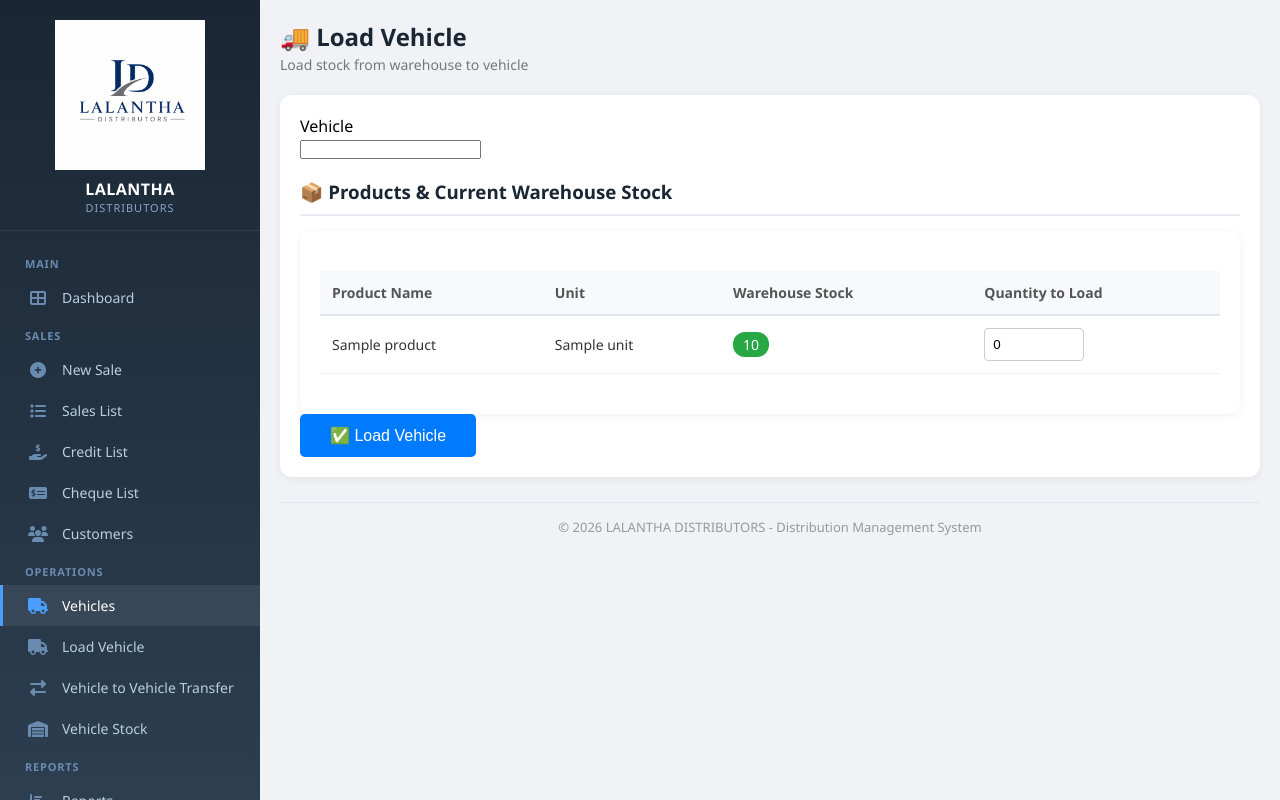
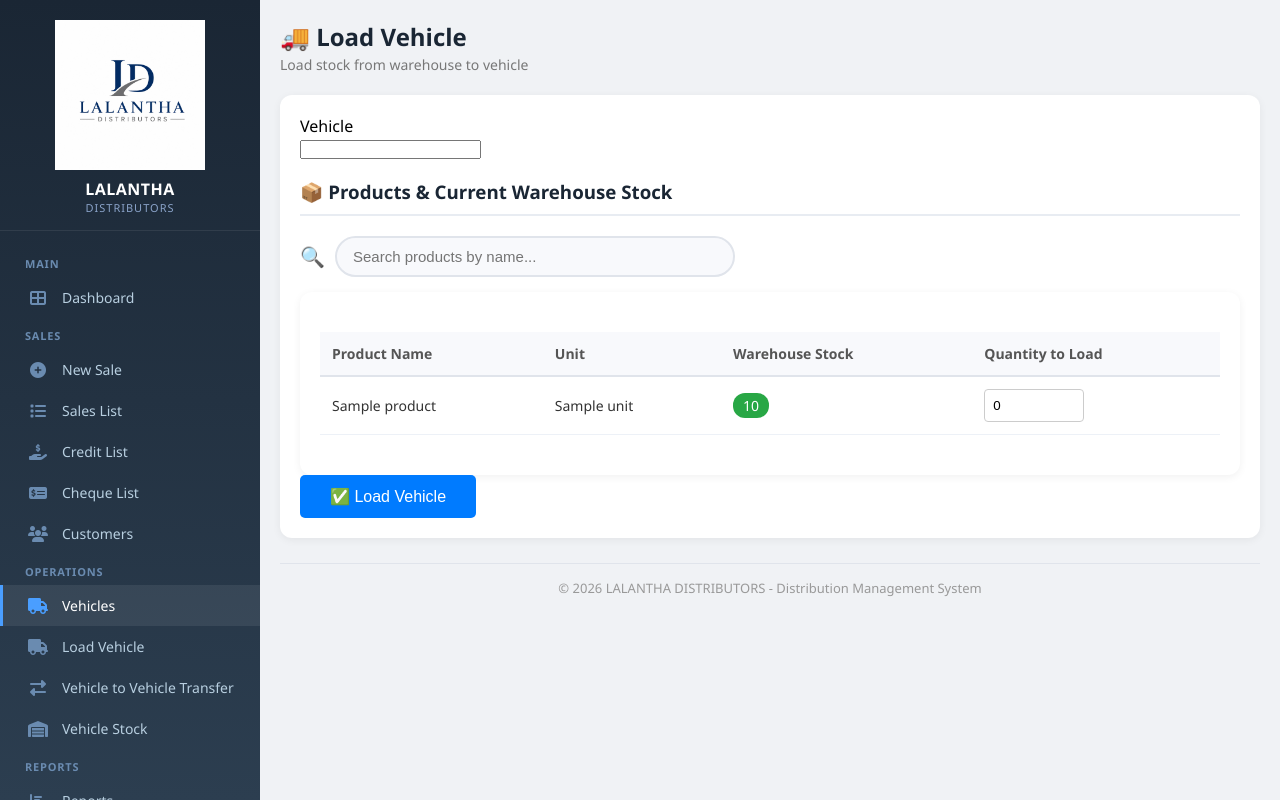
Before and after one commit to Sadaru17487/DMS_LALANTHA-, a Django app: template core/templates/core/load_vehicle.html in a window 1280 px wide. Run offline with Django 5.2, Linux system fonts and the light colour scheme; the template is opened without the code that fills it: most values are stand-ins (such as "Sample title", 1, 10 or a date in 2020); form fields are guessed from the names that the template uses.

Commit message:
Add search bar to Load Vehicle page

```diff
--- a/core/templates/core/load_vehicle.html
+++ b/core/templates/core/load_vehicle.html
@@ -8,12 +8,71 @@
 <style>
     .form-group { margin-bottom: 20px; }
     select, input[type="number"] { padding: 8px; border: 1px solid #ccc; border-radius: 4px; width: 100%; max-width: 300px; }
-    table { width: 100%; border-collapse: collapse; margin: 20px 0; }
-    th { background: #007bff; color: white; padding: 10px; text-align: left; }
-    td { padding: 10px; border-bottom: 1px solid #ddd; }
-    .stock-badge { background: #28a745; color: white; padding: 3px 10px; border-radius: 12px; font-size: 14px; }
-    .btn { background: #007bff; color: white; padding: 12px 30px; border: none; border-radius: 5px; font-size: 16px; cursor: pointer; }
+
+    .search-bar {
+        display: flex;
+        gap: 10px;
+        align-items: center;
+        margin: 20px 0 15px;
+    }
+    .search-bar input {
+        flex: 1;
+        padding: 10px 16px;
+        border: 2px solid #e0e4eb;
+        border-radius: 30px;
+        font-size: 15px;
+        background: #f8f9fc;
+        transition: 0.2s;
+        max-width: 400px;
+    }
+    .search-bar input:focus {
+        border-color: #007bff;
+        outline: none;
+        background: white;
+    }
+    .search-bar .icon {
+        font-size: 20px;
+        color: #888;
+    }
+
+    table {
+        width: 100%;
+        border-collapse: collapse;
+        margin: 20px 0;
+    }
+    th {
+        background: #007bff;
+        color: white;
+        padding: 10px;
+        text-align: left;
+    }
+    td {
+        padding: 10px;
+        border-bottom: 1px solid #ddd;
+    }
+    .stock-badge {
+        background: #28a745;
+        color: white;
+        padding: 3px 10px;
+        border-radius: 12px;
+        font-size: 14px;
+    }
+    .btn {
+        background: #007bff;
+        color: white;
+        padding: 12px 30px;
+        border: none;
+        border-radius: 5px;
+        font-size: 16px;
+        cursor: pointer;
+    }
     .btn:hover { background: #0056b3; }
+    .no-results {
+        text-align: center;
+        color: #999;
+        padding: 20px;
+        display: none;
+    }
 </style>
 
 <div class="container">
@@ -34,16 +93,26 @@
             </div>
 
             <h3>📦 Products & Current Warehouse Stock</h3>
+
+            <!-- 🔍 Search Bar -->
+            <div class="search-bar">
+                <span class="icon">🔍</span>
+                <input type="text" id="productSearch" placeholder="Search products by name..." onkeyup="filterProducts()">
+            </div>
+
             <div class="table-container">
-                <table>
+                <table id="productTable">
+                    <thead>
                         <tr>
                             <th>Product Name</th>
                             <th>Unit</th>
                             <th>Warehouse Stock</th>
                             <th>Quantity to Load</th>
                         </tr>
+                    </thead>
+                    <tbody id="productTableBody">
                         {% for item in product_list %}
-                    <tr>
+                        <tr class="product-row" data-name="{{ item.product.name|lower }}">
                             <td>{{ item.product.name }}</td>
                             <td>{{ item.product.unit }}</td>
                             <td><span class="stock-badge">{{ item.current_stock }}</span></td>
@@ -59,7 +128,9 @@
                         {% empty %}
                         <tr><td colspan="4">No products found. Please add products in the Admin panel first.</td></tr>
                         {% endfor %}
+                    </tbody>
                 </table>
+                <div id="noResults" class="no-results">No products match your search.</div>
             </div>
 
             <button type="submit" class="btn">✅ Load Vehicle</button>
@@ -70,4 +141,31 @@
         &copy; {% now "Y" %} LALANTHA DISTRIBUTORS - Distribution Management System
     </div>
 </div>
+
+<script>
+    function filterProducts() {
+        const input = document.getElementById('productSearch');
+        const filter = input.value.toLowerCase().trim();
+        const rows = document.querySelectorAll('#productTableBody .product-row');
+        let visibleCount = 0;
+
+        rows.forEach(row => {
+            const name = row.getAttribute('data-name');
+            if (name.includes(filter)) {
+                row.style.display = '';
+                visibleCount++;
+            } else {
+                row.style.display = 'none';
+            }
+        });
+
+        const noResults = document.getElementById('noResults');
+        if (visibleCount === 0 && rows.length > 0) {
+            noResults.style.display = 'block';
+        } else {
+            noResults.style.display = 'none';
+        }
+    }
+</script>
+
 {% endblock %}
```
Lines whose indentation alone changed are shown as unchanged.
